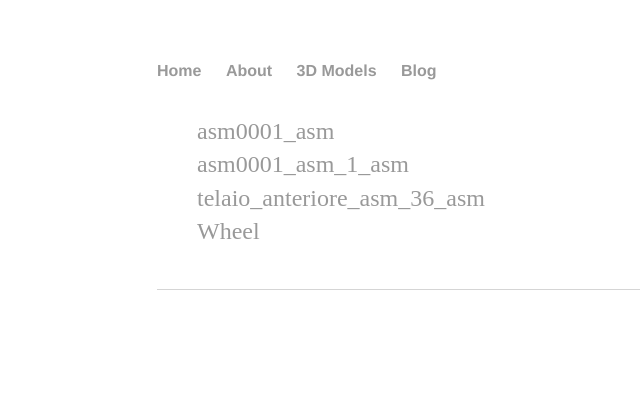
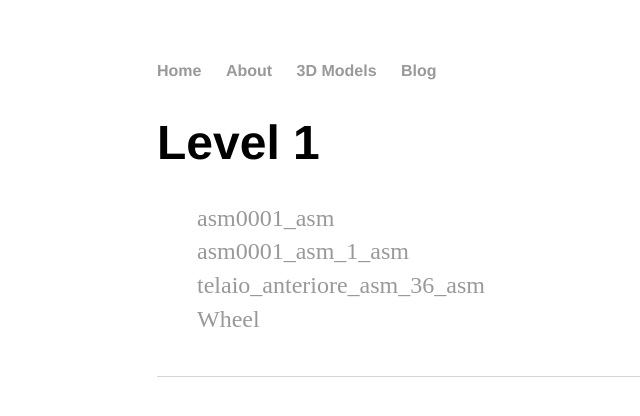
Before and after one commit to BootCampOSV/bcosv, a Jekyll site: the page built from Doc/mechanics/index.html, in a window 1280 px wide. Shown: the top 416 px of the page, without its empty margins (35-675 px from the left). Built offline with Jekyll 4.4.1, drawn with Linux system fonts in a browser that asks for light colours.

Commit message:
updating pages

```diff
--- a/Doc/mechanics/index.html
+++ b/Doc/mechanics/index.html
@@ -3,7 +3,7 @@ layout: default
 title:  Hierarchical Level 1
 ---
 
-<h1>{{ Level 1 }}</h1>
+<h1> Level 1 </h1>
 
 <ul class="posts">
     <li><a href="{{site.url}}{{site.baseurl}}/Doc/mechanics/asm0001_asm/asm0001_asm.html"> asm0001_asm</a></li>
```
